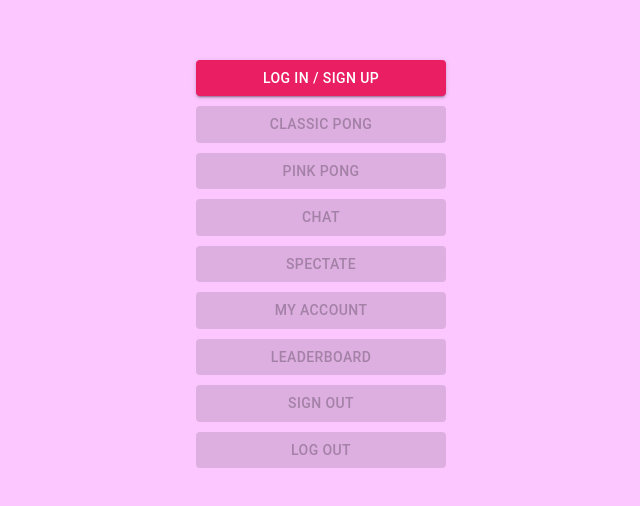
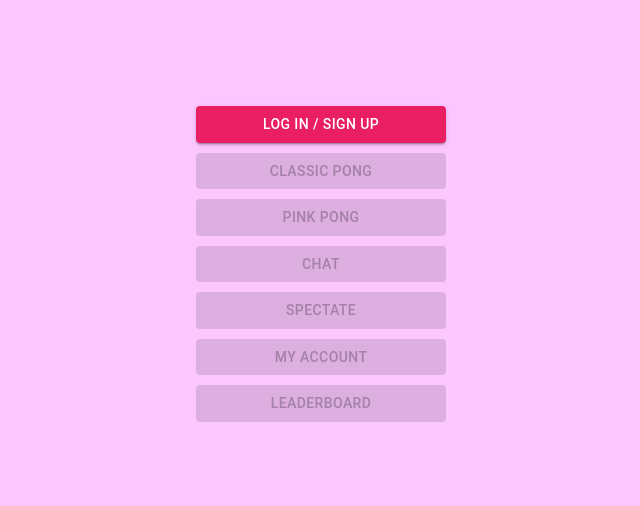
Before and after one commit to GroteGnoom/codam_transcendence, a React (Create React App) app in the folder react/: page / in a window 1280 px wide. Shown: the part 136-642 px from the top of the page, without its empty margins (319-959 px from the left). Built offline with nearby package versions, Linux system fonts and the light colour scheme; no server answers.

Commit message:
Removed log out and sign out buttons

```diff
--- a/react/src/Home.tsx
+++ b/react/src/Home.tsx
@@ -44,13 +44,6 @@ const Home = (props: HomeProps) => {
 	if (webSocket.current)
 		webSocket.current.on("achievement", setAchievementEvent) // subscribe on backend events
 
-	async function signOutUser() {
-		return await fetch(get_backend_host() + "/users/signoutuser", {
-			method: "PUT",
-			credentials: 'include',
-		})
-	}
-
 	async function getLoggedIn() {
 		return await fetch(get_backend_host() + "/auth/amiloggedin/", {
 			method: "GET",
@@ -68,19 +61,6 @@ const Home = (props: HomeProps) => {
 				// }
 				setLi(json);
 			});
-	}
-
-	async function logOutUser() {
-		await fetch(get_backend_host() + "/users/logoutuser", {
-			method: "PUT",
-			credentials: 'include',
-		})
-		await fetch(get_backend_host() + "/auth/logout/", {
-			method: "GET",
-			credentials: 'include',
-		})
-		props.statusWebsocket.close() // this will set the user-status offline
-		getLoggedIn();
 	}
 
 	// effect hooks
@@ -111,8 +91,6 @@ const Home = (props: HomeProps) => {
 						<Link className={!li ? "disabledLink" : "App-link"} to={{ pathname: "/spectate" }}><Button disabled={!li} className="button" variant="contained">Spectate</Button></Link>
 						<Link className={!li ? "disabledLink" : "App-link"} to={{ pathname: "/account" }}><Button disabled={!li} className="button" variant="contained">My account</Button></Link>
 						<Link className={!li ? "disabledLink" : "App-link"} to={{ pathname: "/leaderboard" }}><Button disabled={!li} className="button" variant="contained">Leaderboard</Button></Link>
-						<Button disabled={!li} className="button" onClick={() => signOutUser()} variant="contained">Sign out</Button>
-						<Button disabled={!li} className="button" onClick={() => logOutUser()} variant="contained">Log out</Button>
 					</header>
 				</div>
 			</main>
```
Also changed, not shown: 1 other file (tests, documents, lock files or other folders).
